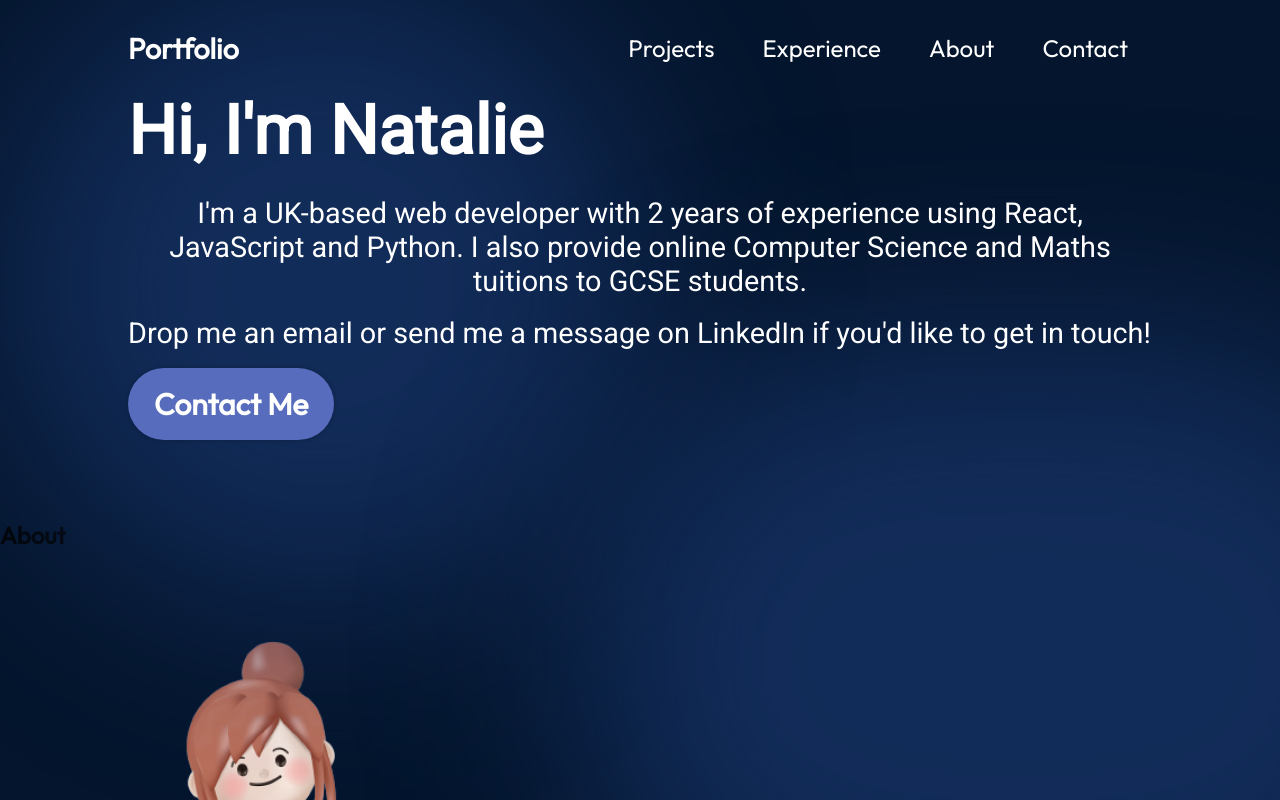
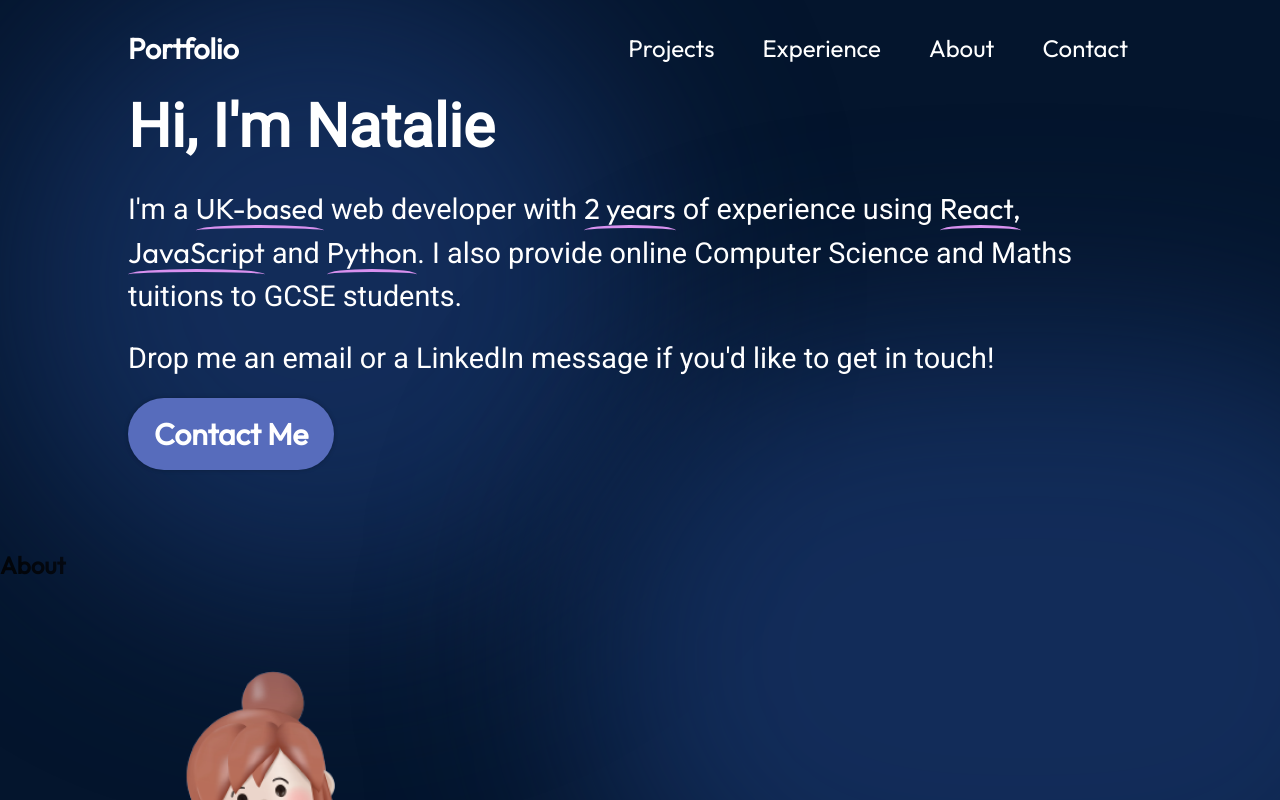
Before and after one commit to Nadia982/portfolio-2024-05, a React (Vite) app: page / in a window 1280 px wide. Shown: the top 800 px of the page. Built offline with nearby package versions, Linux system fonts and the light colour scheme.

Commit message:
updates to Hero section

```diff
--- a/src/components/Hero/Hero.jsx
+++ b/src/components/Hero/Hero.jsx
@@ -8,12 +8,12 @@ export const Hero = () => {
       <div className={styles.content}>
         <h1 className={styles.title}>Hi, I'm Natalie</h1>
         <p className={styles.description}>
-          I'm a UK-based web developer with 2 years of experience using React,
-          JavaScript and Python. I also provide online Computer Science and Maths tuitions
-          to GCSE students.
+          I'm a <span className={styles.emphasis}>UK-based</span> web developer with <span className={styles.emphasis}>2&nbsp;years</span> of experience using <span className={styles.emphasis}>React,</span>
+          <span className={styles.emphasis}>JavaScript</span> and <span className={styles.emphasis}>Python</span>. I also provide online Computer&nbsp;Science and Maths tuitions
+          to GCSE&nbsp;students.
         </p>
         <p className={styles.description}>
-          Drop me an email or send me a message on LinkedIn if you'd like to get
+          Drop me an email or a LinkedIn message if you'd like to get
           in touch!
         </p>
         <a href="#" className={styles.contactBtn}>
--- a/src/components/Hero/Hero.module.css
+++ b/src/components/Hero/Hero.module.css
@@ -20,7 +20,7 @@
 }
 
 .title {
-  font-size: 68px;
+  font-size: 60px;
   font-weight: 900;
   margin-bottom: 25px;
   font-family: var(--font-roboto);
@@ -35,9 +35,30 @@
 
 .description {
   font-size: 1.8rem;
+  line-height: 2.7rem;
   font-family: var(--font-roboto);
   margin-bottom: 18px;
-  text-align: center;
+}
+
+.emphasis {
+position: relative;
+  /* text-decoration: underline wavy #d891ef;
+  /* text-decoration: underline wavy #EB6534; */
+  /* text-decoration: underline wavy #BA2C73; */
+  /* text-decoration-thickness: 3px; */
+  /* text-underline-offset: 3px; */
+  /* text-underline-position: under; */
+}
+
+.emphasis:after{
+  content: "";
+  position: absolute;
+  width: 100%;
+border-top: 3px solid #d891ef;
+left: 0;
+bottom: -10px;
+border-radius: 50%;
+height: 8px;
 }
 
 .contactBtn {
@@ -111,8 +132,7 @@
     align-items: center;
   }
 
-  .heroImg {
-    margin-bottom: 40px;
-
+  .description {
+text-align: center;
   }
 }
```
